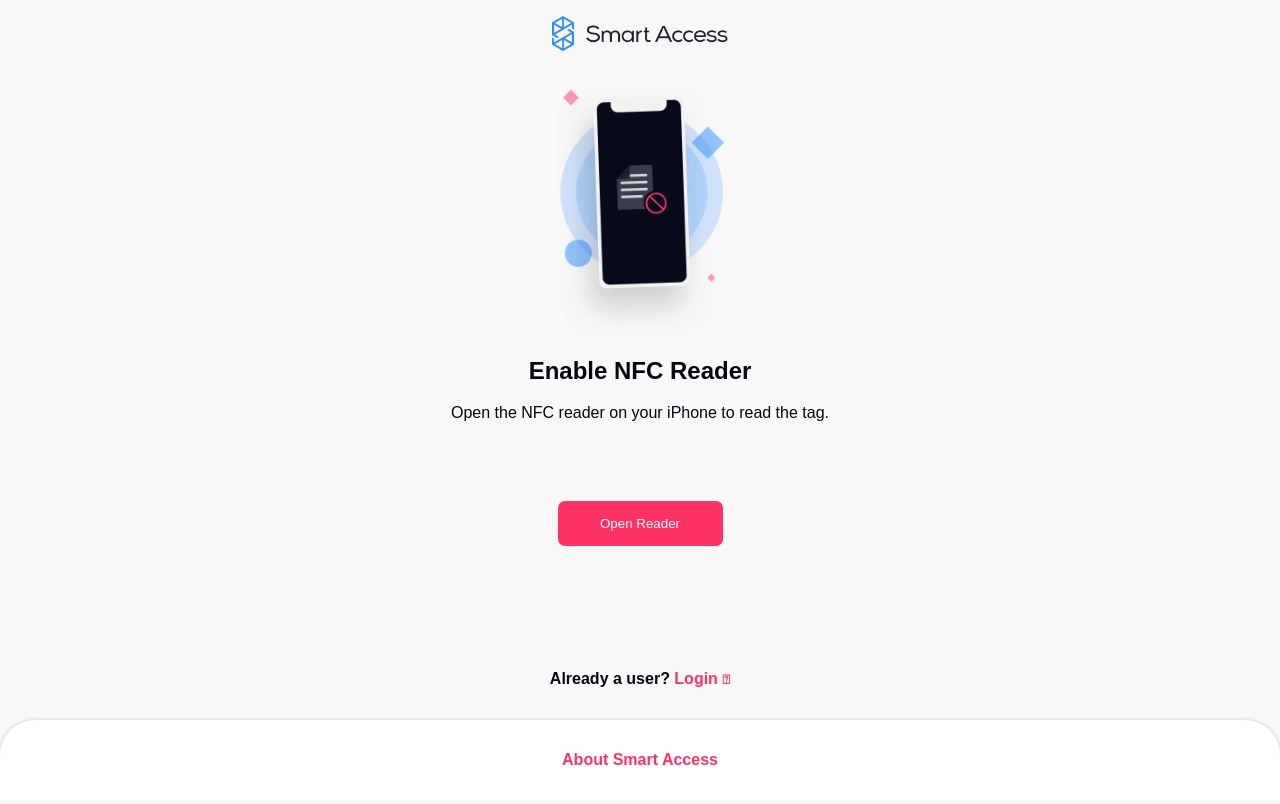
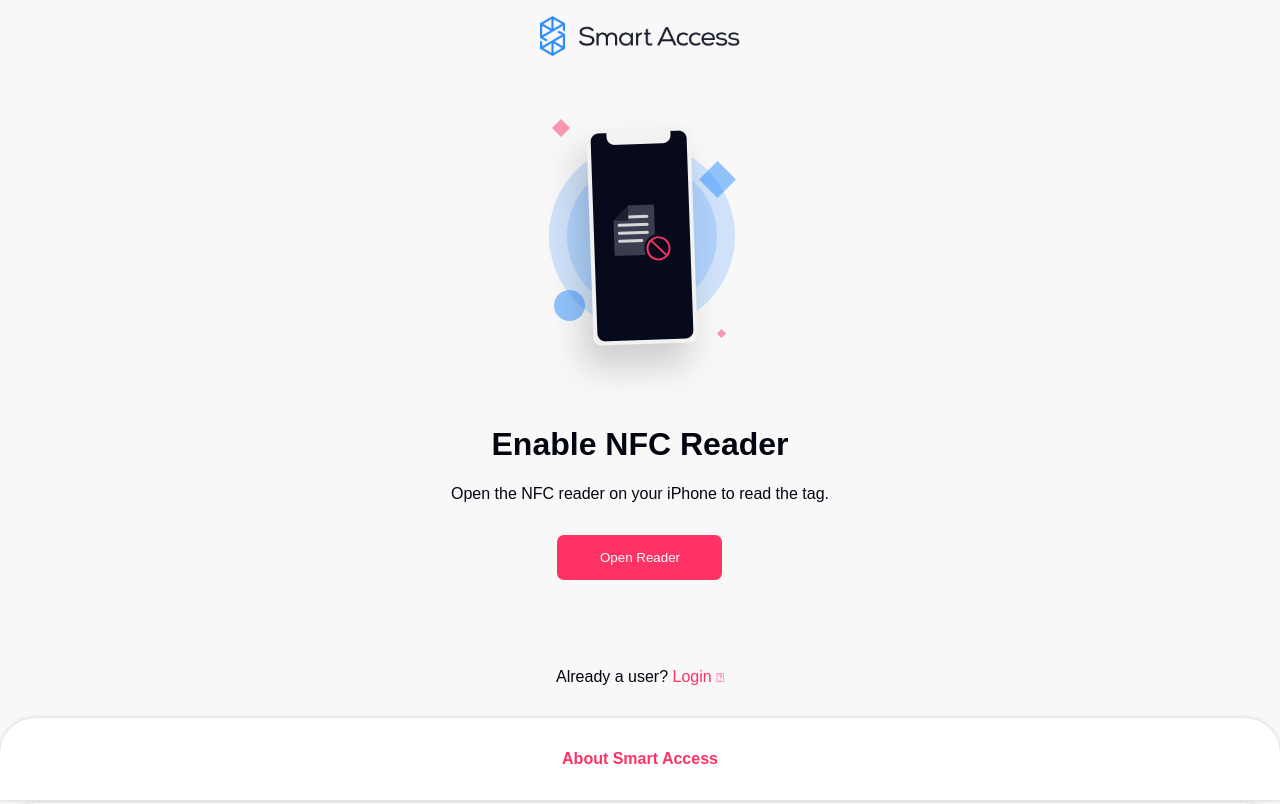
Before and after one commit to temurih/SmartAccess, a plain HTML site: page home.htm in a window 1280 px wide. Shown: the top 804 px of the page. Drawn offline with Linux system fonts and the light colour scheme.

Commit message:
apply the suggestions

```diff
--- a/home.css
+++ b/home.css
@@ -1,72 +1,59 @@
 body {
+    height: 100vh;
     margin: 0;
     background-color: #f8f8f8;
     font-family: "Heebo", sans-serif;
     color: #030611;
     -webkit-font-smoothing: antialiased;
     -moz-osx-font-smoothing: grayscale;
+    display: flex;
+    flex-direction: column;
     text-align: center;
+    overflow: hidden;
+}
+
+.hero-section {
+    display: flex;
+    justify-content: center;
 }
 
 footer,
-#ready-scan {
+.ready-scan {
     background-color: #fff;
     border-top-right-radius: 35px;
     border-top-left-radius: 35px;
+    box-shadow: 0px 0px 4px #ccc;
 }
 
 footer {
-    position: sticky;
-    display: flex;
-    align-items: center;
-    justify-content: center;
-    height: 80px;
-    font-weight: bold;
-    box-shadow: 0px 0px 4px #ccc;
-}
-
-#bottom {
+    padding: 2rem 0;
     font-weight: bold;
 }
 
-body #hero-section {
-    height: calc(100vh - (39px + 3rem + 80px));
-}
-
-.hero-section .w-100 img {
-    margin-top: 2rem;
-}
-
-.hero-section .w-100 h1 {
-    margin-top: 0;
-}
-
-#reader-button {
-    margin-bottom: 2rem;
-}
-
-#ready-scan {
+.ready-scan {
+    z-index: 99;
     position: absolute;
     left: 0;
     bottom: 0;
-    z-index: 9;
     width: 100%;
-    text-align: center;
+    height: 330px;
+    transition: transform 0.5s ease-in-out;
 }
 
-#ready-scan button {
-    margin-bottom: 2rem;
+.hide {
+    transform: translate(0, 333px);
 }
 
 .show {
-    transform: scaleY(1);
+    transform: translate(0, 0);
 }
 
-.hide {
-    transform: scaleY(0);
+.login {
+    margin: 2rem 0;
 }
 
-.overlay {
+#overlay {
+    display: none;
     position: absolute;
     width: 100%;
     height: 100%;
--- a/home.htm
+++ b/home.htm
@@ -3,43 +3,40 @@
     <head>
         <meta charset="utf-8" />
         <meta http-equiv="X-UA-Compatible" content="IE=edge" />
-        <title>Home - Smart Access</title>
+        <title>Smart Access</title>
         <meta name="viewport" content="width=device-width, initial-scale=1" />
-        <link rel="stylesheet" type="text/css" media="screen" href="home.css" />
-        <link rel="icon" href="favicon.ico" />
-        <script src="main.js"></script>
         <link
             rel="stylesheet"
             type="text/css"
             media="screen"
             href="shared.css"
         />
+        <link rel="stylesheet" type="text/css" media="screen" href="home.css" />
+        <script src="main.js"></script>
     </head>
     <body>
-        <div id="logo-container">
+        <div class="logo-container">
             <img src="img/color.png" alt="Logo" title="Logo" />
         </div>
-        <div id="hero-section">
-            <div class="w-100">
-                <img src="img/no_nfc.png" alt="Educate" title="Educate" />
+        <div class="hero-section">
+            <div>
+                <div>
+                    <img src="img/no_nfc.png" alt="Educate" title="Educate" />
+                </div>
                 <h1>Enable NFC Reader</h1>
-                <p>
-                    Open the NFC reader on your iPhone to read the tag.
-                </p>
-            </div>
-            <div id="reader-button" class="w-100">
+                <p>Open the NFC reader on your iPhone to read the tag.</p>
                 <button onclick="readyScanToggle()">Open Reader</button>
             </div>
-            <div id="bottom" class="w-100">
-                Already a user?
-                <span class="pink"> Login <span class="carrot">⍰</span> </span>
-            </div>
         </div>
-        <footer class="pink w-100">
-            <div>About Smart Access</div>
+        <div class="login">
+            Already a user?
+            <span class="pink"> Login <span class="carrot">⍰</span> </span>
+        </div>
+        <div id="overlay"></div>
+        <footer>
+            <div class="pink">About Smart Access</div>
         </footer>
-        <div id="overlay"></div>
-        <div id="ready-scan" class="hide">
+        <div class="ready-scan hide">
             <h3>Ready to Scan</h3>
             <img src="img/nfc-ready.png" alt="NFC Ready" title="NFC Ready" />
             <p>Hold your device near the tag to scan it.</p>
--- a/index.css
+++ b/index.css
@@ -1,20 +1,22 @@
-#slider-2,
-#slider-1 {
-    display: none;
-}
-
 body {
+    height: 100vh;
     margin: 0;
     background-color: #060a1b;
     font-family: "Heebo", sans-serif;
     color: #fff;
     -webkit-font-smoothing: antialiased;
     -moz-osx-font-smoothing: grayscale;
+    display: flex;
+    flex-direction: column;
     text-align: center;
 }
 
-button {
-    margin-bottom: 1rem;
+.skip {
+    margin: 2rem 0;
+}
+
+footer {
+    margin: 2rem 0;
 }
 
 .t-ScrollBar {
--- a/main.js
+++ b/main.js
@@ -3,15 +3,15 @@ function redirectToHome() {
 }
 
 function readyScanToggle() {
-    const div = document.getElementById("ready-scan");
+    const div = document.getElementsByClassName("ready-scan")[0];
     const overlay = document.getElementById("overlay");
     if (div.classList.contains("show")) {
         div.classList.add("hide");
         div.classList.remove("show");
-        overlay.classList.remove("overlay");
+        overlay.style.display = "none";
     } else {
+        overlay.style.display = "block";
         div.classList.add("show");
         div.classList.remove("hide");
-        overlay.classList.add("overlay");
     }
 }
--- a/shared.css
+++ b/shared.css
@@ -6,62 +6,18 @@ a:hover {
     opacity: 0.8;
 }
 
-content {
-    text-align: center;
+.logo-container img {
+    width: 200px;
+    margin: 1rem 0;
 }
 
-.cursor {
-    cursor: pointer;
-}
-
-#logo-container {
-    margin-top: 1rem;
-}
-
-#logo-container img {
-    height: 35px;
-}
-
-#hero-section {
-    display: flex;
-    flex-flow: row wrap;
-    align-content: space-between;
-    justify-content: center;
-    padding: 2rem 4rem 0 4rem;
-    height: calc(100vh - (39px + 3rem));
+.hero-section {
+    padding: 0 3rem;
+    flex: 1;
+    align-items: center;
     overflow-y: auto;
-}
-
-h1 {
-    font-weight: 100;
-    margin-bottom: 0;
-    margin-top: 1rem;
-    font-size: x-large;
-    font-weight: bold;
-}
-
-p {
-    line-height: 1.5rem;
-}
-
-#hero-section img {
-    height: 250px;
-}
-
-.pink {
-    color: #ff3266;
-}
-
-.w-100 {
-    width: 100%;
-}
-
-#bottom {
-    margin: 2rem 0;
-}
-
-.carrot {
-    font-size: small;
+    /* to make it centered */
+    /* display: flex; */
 }
 
 button:hover {
@@ -76,4 +32,13 @@ button {
     border-radius: 7px;
     cursor: pointer;
     color: #fff;
+    margin: 1rem 0;
 }
+
+.pink {
+    color: #ff3266;
+}
+
+.carrot {
+    font-size: small;
+}
```
Also changed, not shown: index.htm (+18 -19 lines).
